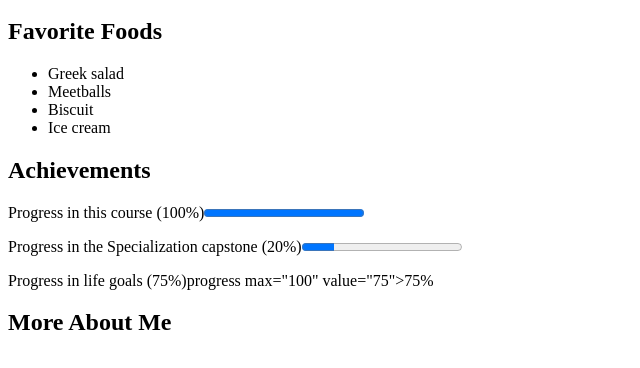
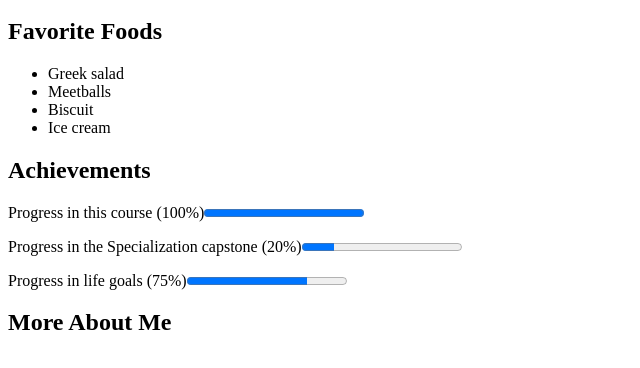
Before and after one commit to OlgaTat/OlgaTat.github.io, a plain HTML site: page index.html in a window 1280 px wide. Shown: the part 100-468 px from the top of the page, without its empty margins (0-640 px from the left). Drawn offline with Linux system fonts and the light colour scheme.

Commit message:
Update index.html

```diff
--- a/index.html
+++ b/index.html
@@ -20,7 +20,7 @@
 	<h2>Achievements</h2>
 	<p>Progress in this course (100%)<progress max="100" value="100">100%</progress></p>
 	<p>Progress in the Specialization capstone (20%)<progress max="100" value="20">20%</progress></p>
-	<p>Progress in life goals (75%)progress max="100" value="75">75%</progress></p>
+	<p>Progress in life goals (75%)<progress max="100" value="75">75%</progress></p>
 	<h2>More About Me</h2>
 
 </body>
```
